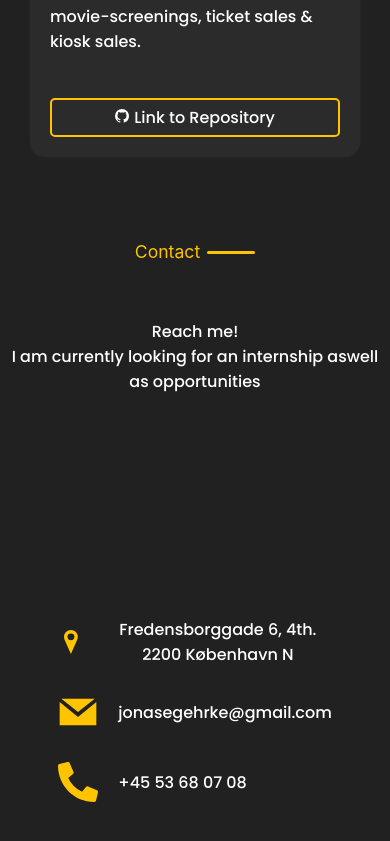
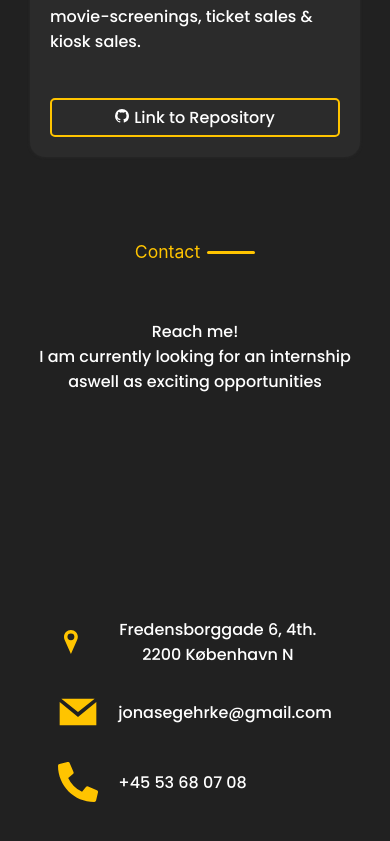
Before and after one commit to jonasegehrke/react-portfolio, a React (Create React App) app: page / in a window 390 px wide. Shown: the part 4061-4902 px from the top of the page. Built offline with nearby package versions, Linux system fonts and the light colour scheme; a web font is replaced by a local one.

Commit message:
fixed small mobile view flaw

```diff
--- a/package.json
+++ b/package.json
@@ -1,5 +1,5 @@
 {
-  "homepage": "http://jonasegehrke.github.io/react-portfolio",
+  "homepage": "http://jonasegehrke.github.io/portfolio",
   "name": "portfolio",
   "version": "0.1.0",
   "private": true,
--- a/src/App.css
+++ b/src/App.css
@@ -687,6 +687,8 @@ nav{
     justify-content: center;
 }
 
+
+
 .contact-info{
     display: flex;
     justify-content: center;
@@ -711,6 +713,11 @@ nav{
     align-items: center;
 }
 
+@media (max-width: 767.98px) {
+    .contact-heading{
+        width: 90%;
+    }
+}
 
 
 /* Media queries */
--- a/src/pages/Contact.js
+++ b/src/pages/Contact.js
@@ -13,7 +13,7 @@ export default function Contact() {
             <section className="contact-section">
                 <NewPageHeading heading="Contact" id="contact" />
                 <p>Reach me!</p>
-                <p>I am currently looking for an internship aswell as opportunities</p>
+                <p className='contact-heading'>I am currently looking for an internship aswell as exciting opportunities</p>
                 <div className="contact-container">
                     <div className="contact-info">
 
```
